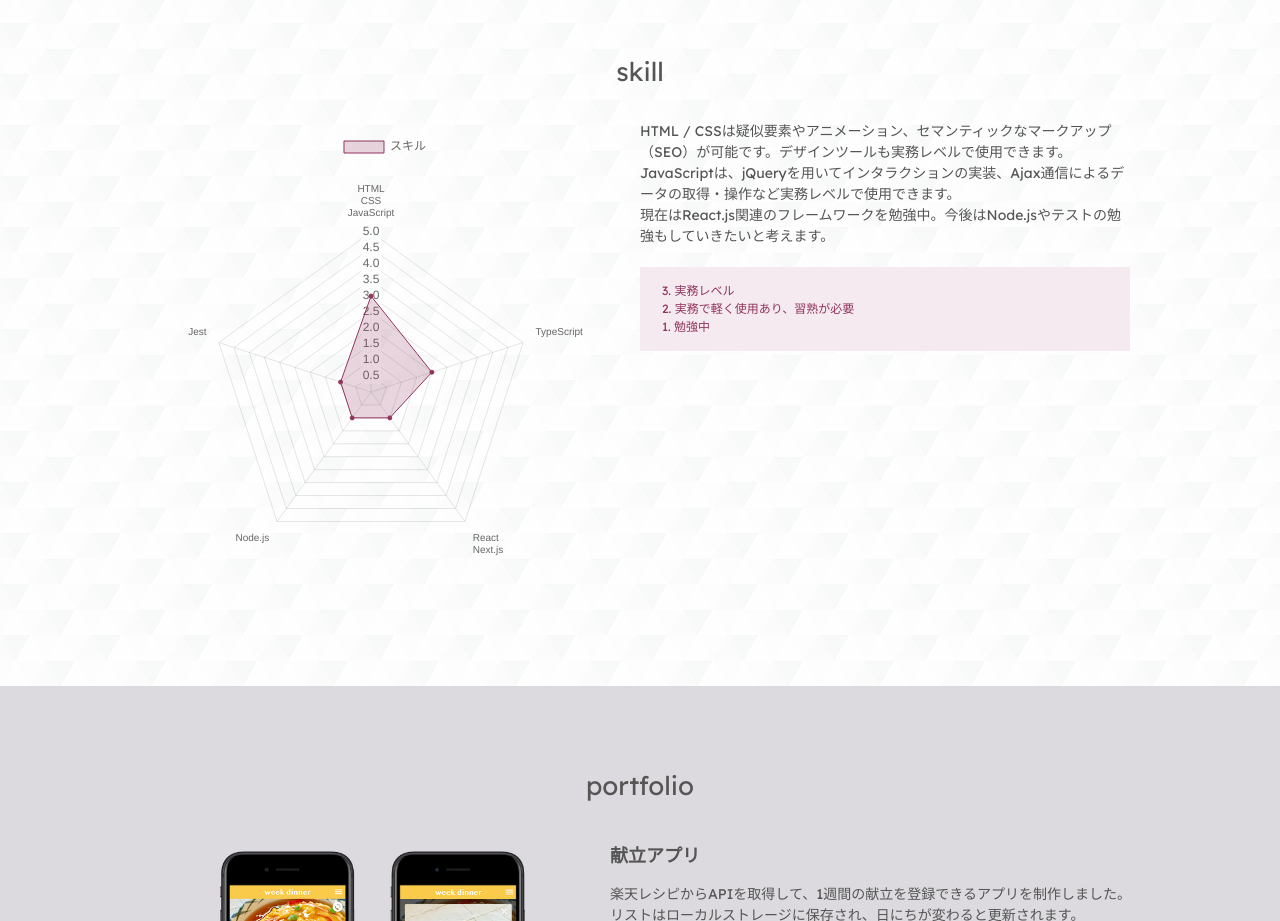
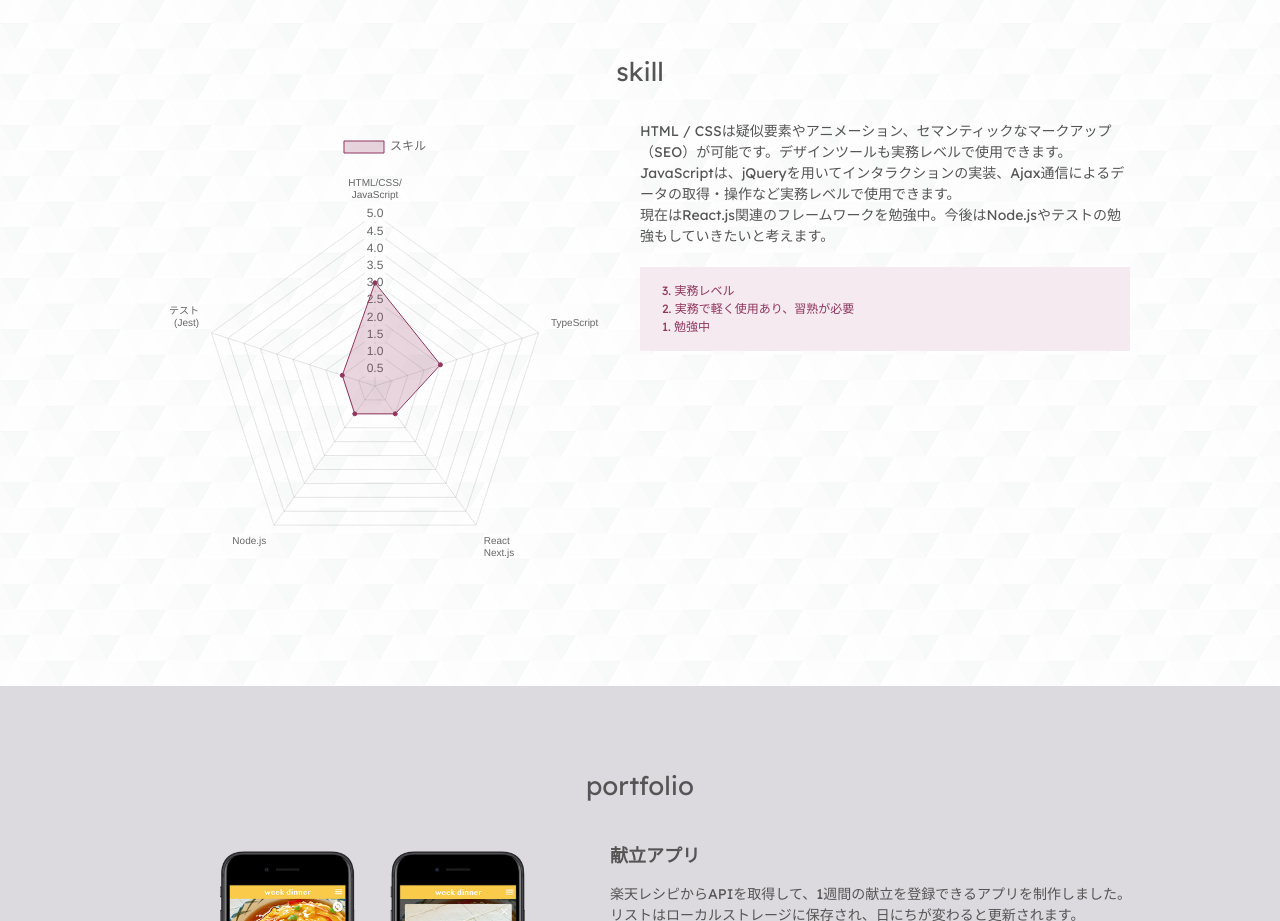
Before and after one commit to apricotn18/portfolio, a Next.js app: page / in a window 1280 px wide. Shown: the part 1280-2201 px from the top of the page. Built offline with nearby package versions, Linux system fonts and the light colour scheme; a web font is replaced by a local one.

Commit message:
Update chart.js

```diff
--- a/pages/component/skill/chart.js
+++ b/pages/component/skill/chart.js
@@ -5,11 +5,11 @@ export default function openChart (element) {
 		type: 'radar',
 		data: {
 			labels: [
-				['HTML', 'CSS', 'JavaScript'],
+				['HTML/CSS/', 'JavaScript'],
 				'TypeScript',
 				['React', 'Next.js'],
 				'Node.js',
-				'Jest'
+				['テスト', '(Jest)']
 			],
 			datasets: [{
 				label: 'スキル',
```
